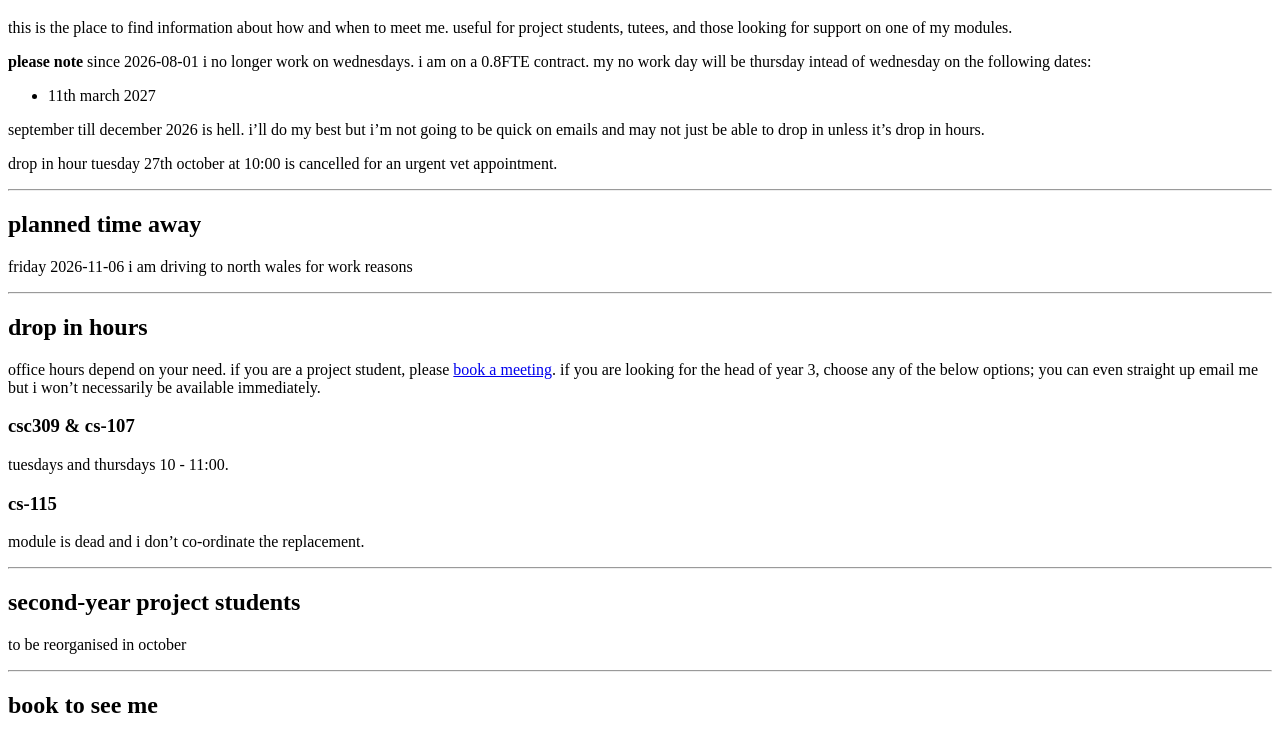
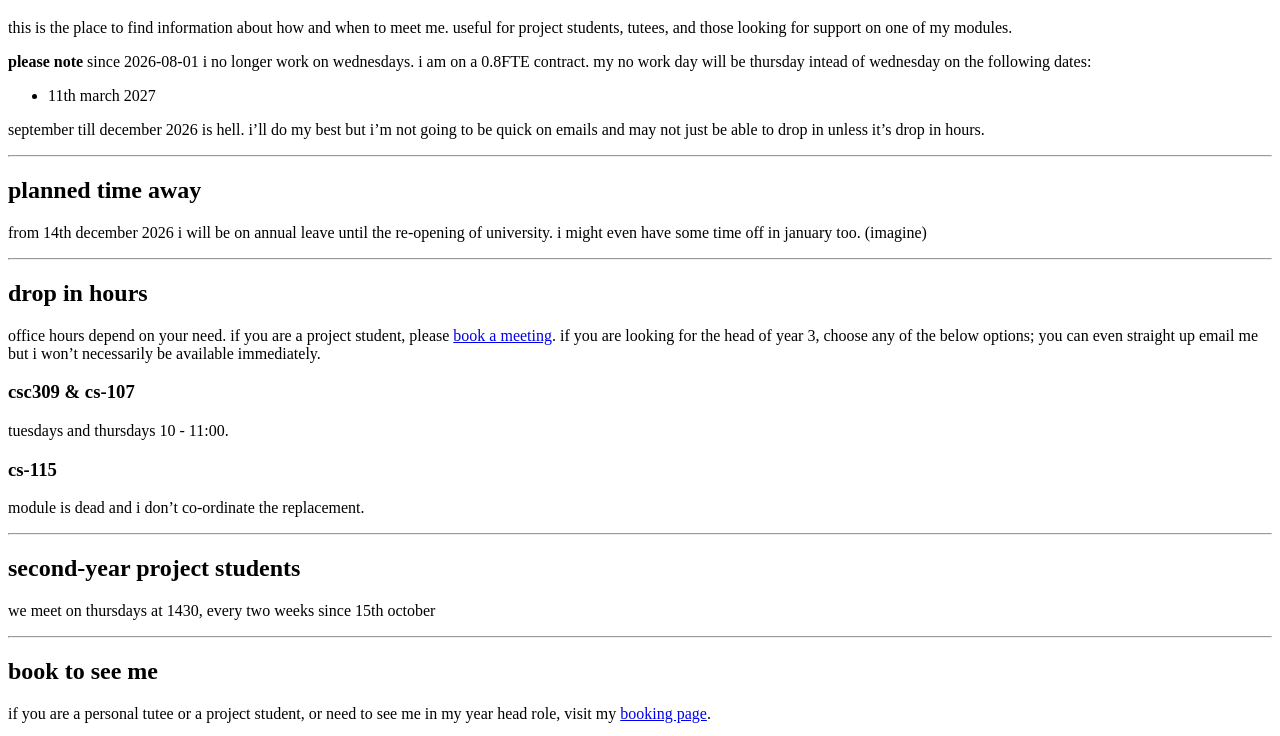
Before and after one commit to Tastarte/Tastarte.github.io, a plain HTML site: page students.html in a window 1280 px wide. Shown: the part 61-797 px from the top of the page. Drawn offline with Linux system fonts and the light colour scheme.

Commit message:
availability updates

```diff
--- a/students.html
+++ b/students.html
@@ -2,7 +2,7 @@
 <html lang="en">
   <head>
     <meta charset="utf-8">
-    <meta name="date" content='2026-10-27'>
+    <meta name="date" content='2026-11-16'>
     <title>student info - dr troy kaighin astarte</title>
     <link rel="apple-touch-icon" sizes="180x180" href="res/favi/apple-touch-icon.png">
     <link rel="icon" type="image/png" sizes="32x32" href="res/favi/favicon-32x32.png">
@@ -23,12 +23,11 @@
     <p>september till december 2026 is hell. i’ll do my best but i’m not
     going to be quick on emails and may not just be able to drop in
     unless it’s drop in hours.</p>
-    <p>drop in hour tuesday 27th october at 10:00 is cancelled for an
-    urgent vet appointment.</p>
     <hr />
     <h2 id="planned-time-away">planned time away</h2>
-    <p>friday 2026-11-06 i am driving to north wales for work
-    reasons</p>
+    <p>from 14th december 2026 i will be on annual leave until the
+    re-opening of university. i might even have some time off in january
+    too. (imagine)</p>
     <hr />
     <h2 id="drop-in-hours">drop in hours</h2>
     <p>office hours depend on your need. if you are a project student,
@@ -43,7 +42,8 @@
     <hr />
     <h2 id="second-year-project-students">second-year project
     students</h2>
-    <p>to be reorganised in october</p>
+    <p>we meet on thursdays at 1430, every two weeks since 15th
+    october</p>
     <hr />
     <h2 id="book-to-see-me">book to see me</h2>
     <p>if you are a personal tutee or a project student, or need to see
@@ -69,6 +69,6 @@
     <p><a href="index.html" title="go back to home page">back
     home</a></p>
     <hr />
-    <p>Last updated: 2026-10-27</p>
+    <p>Last updated: 2026-11-16</p>
   </body>
 </html>
```
Also changed, not shown: 1 other file.
